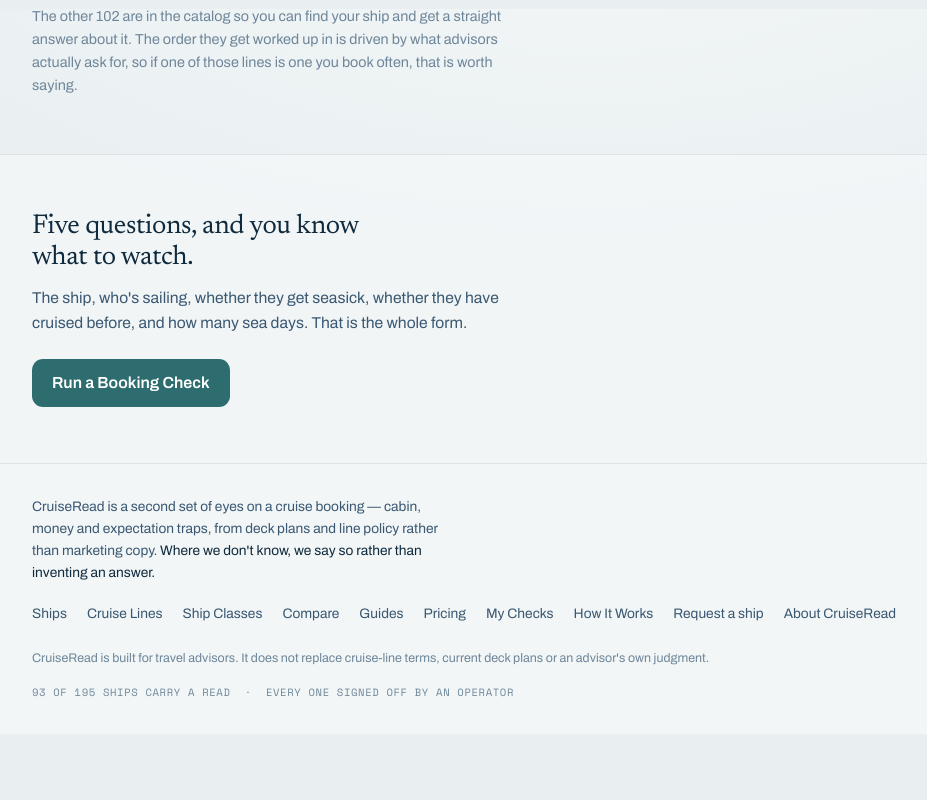
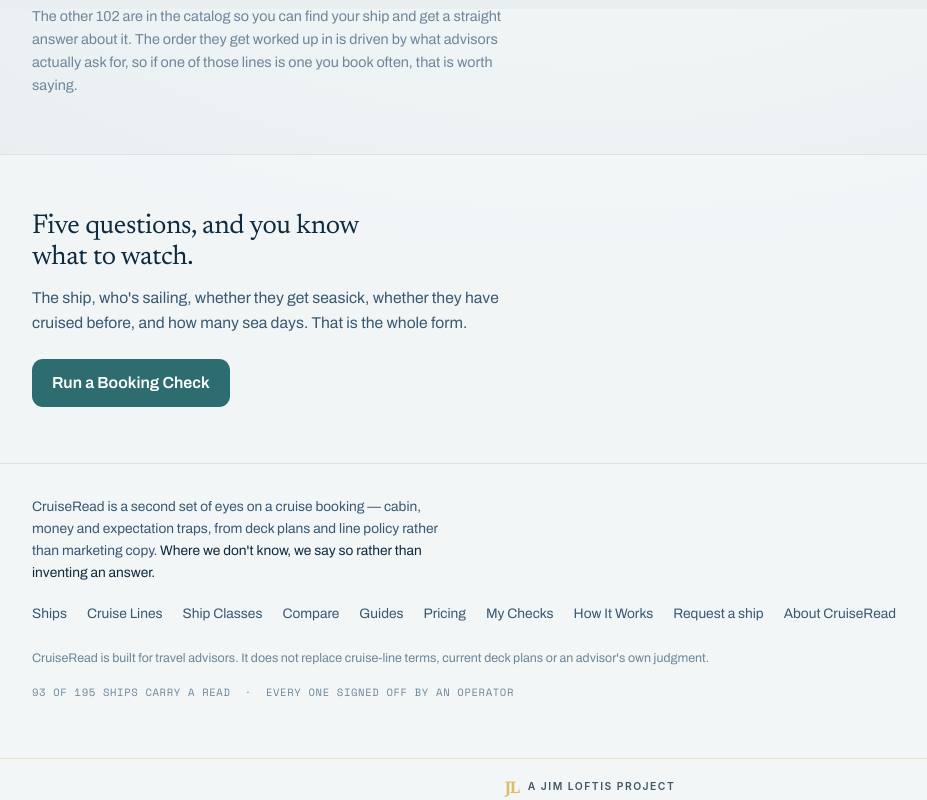
Before and after one commit to jloftis10-lang/firstmate, a Next.js app: page / in a window 1280 px wide. Shown: the part 3191-3991 px from the top of the page, without its empty margins (50-977 px from the left). Before the commit the page ends 3925 px from the top, so only its background shows below. Built offline with nearby package versions, Linux system fonts and the light colour scheme.

Commit message:
Add Jim Loftis umbrella endorsement

```diff
--- a/src/components/SiteFooter.tsx
+++ b/src/components/SiteFooter.tsx
@@ -47,6 +47,12 @@
           ONE SIGNED OFF BY AN OPERATOR
         </p>
       </div>
-    </footer>
+          <div style={{ marginTop: "1.5rem", borderTop: "1px solid rgba(212,175,55,.25)", paddingTop: "1rem", textAlign: "center" }}>
+        <a href="https://www.jimloftis.com/" rel="author" aria-label="A Jim Loftis Project" style={{ display: "inline-flex", alignItems: "center", gap: ".55rem", color: "inherit", textDecoration: "none", opacity: .78 }}>
+          <span aria-hidden="true" style={{ fontFamily: "'Playfair Display', Georgia, serif", fontSize: "1rem", fontWeight: 700, letterSpacing: "-.08em", color: "#D4AF37" }}>JL</span>
+          <span style={{ fontFamily: "Montserrat, Inter, sans-serif", fontSize: ".65rem", fontWeight: 600, letterSpacing: ".14em", textTransform: "uppercase" }}>A Jim Loftis Project</span>
+        </a>
+      </div>
+</footer>
   );
 }
```
